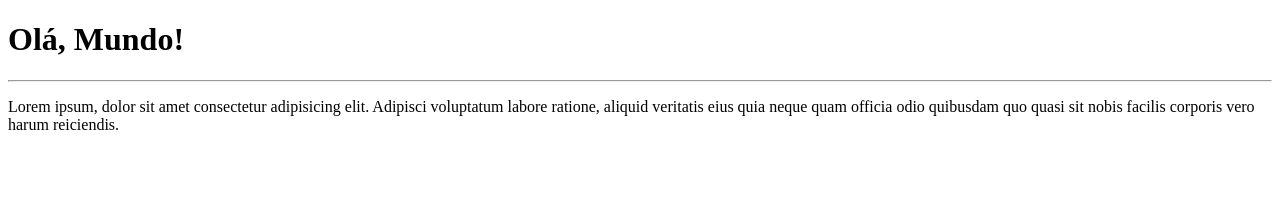
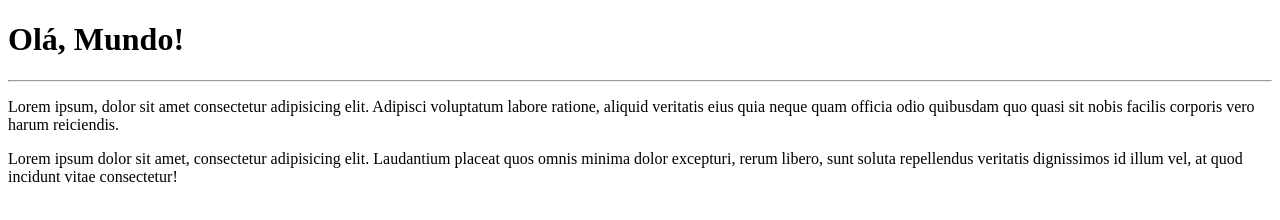
Before and after one commit to AlyssonTorresGit/Ola-Mundo, a plain HTML site: page site-exemplo/index.html in a window 1280 px wide. Drawn offline with Linux system fonts and the light colour scheme.

Commit message:
add um parágrafo

```diff
--- a/site-exemplo/index.html
+++ b/site-exemplo/index.html
@@ -9,6 +9,7 @@
     <h1>Olá, Mundo!</h1>
     <hr>
     <p>Lorem ipsum, dolor sit amet consectetur adipisicing elit. Adipisci voluptatum labore ratione, aliquid veritatis eius quia neque quam officia odio quibusdam quo quasi sit nobis facilis corporis vero harum reiciendis.</p>
+    <p>Lorem ipsum dolor sit amet, consectetur adipisicing elit. Laudantium placeat quos omnis minima dolor excepturi, rerum libero, sunt soluta repellendus veritatis dignissimos id illum vel, at quod incidunt vitae consectetur!</p>
 
 </body>
 </html>
```
